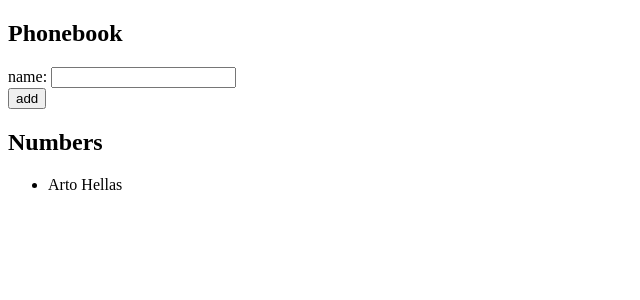
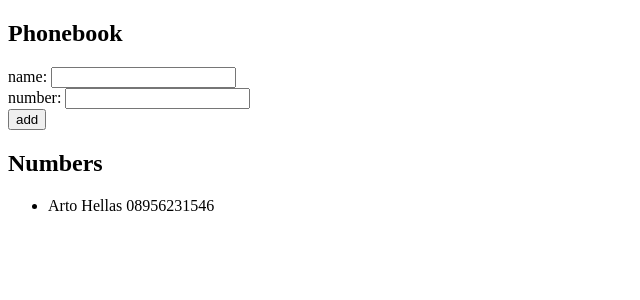
Before and after one commit to lpwatson/FullStack2020, a React (Create React App) app in the folder part_2/phonebook/: page / in a window 1280 px wide. Shown: the top 300 px of the page, without its empty margins (0-640 px from the left). Built offline with nearby package versions, Linux system fonts and the light colour scheme; the HTML template or start-up script is replaced by a standard one.

Commit message:
exercise 2.8

```diff
--- a/part_2/phonebook/src/App.js
+++ b/part_2/phonebook/src/App.js
@@ -3,14 +3,16 @@
 
 const App = () => {
   const [ persons, setPersons ] = useState([
-    { name: 'Arto Hellas' }
+    { name: 'Arto Hellas', number: '08956231546' }
   ])
   const [ newName, setNewName ] = useState('')
+  const [ newNumber, setNewNumber ] = useState('')
 
-  const addName = (event) => {
+  const addPerson = (event) => {
     event.preventDefault()
     const personObject = {
-      name: newName
+      name: newName,
+      number: newNumber
     }
 
     if (persons.find( person => { return JSON.stringify(person) === JSON.stringify(personObject)} ) ) {
@@ -26,14 +28,24 @@
     setNewName(event.target.value)
   }
 
+  const handleNumberChange = (event) => {
+    setNewNumber(event.target.value)
+  }
+
   return (
     <div>
       <h2>Phonebook</h2>
-      <form onSubmit={addName}>
+      <form onSubmit={addPerson}>
         <div>
           name: <input
-            value={newName}
-            onChange={handleNameChange}
+              value={newName}
+              onChange={handleNameChange}
+            />
+        </div>
+        <div>
+          number: <input
+              value={newNumber}
+              onChange={handleNumberChange}
             />
         </div>
         <div>
@@ -43,7 +55,7 @@
       <h2>Numbers</h2>
       <ul>
         {persons.map(person =>
-          <li key={person.name}>{person.name}</li>
+          <li key={person.name}>{person.name} {person.number}</li>
         )}
       </ul>
     </div>
```
